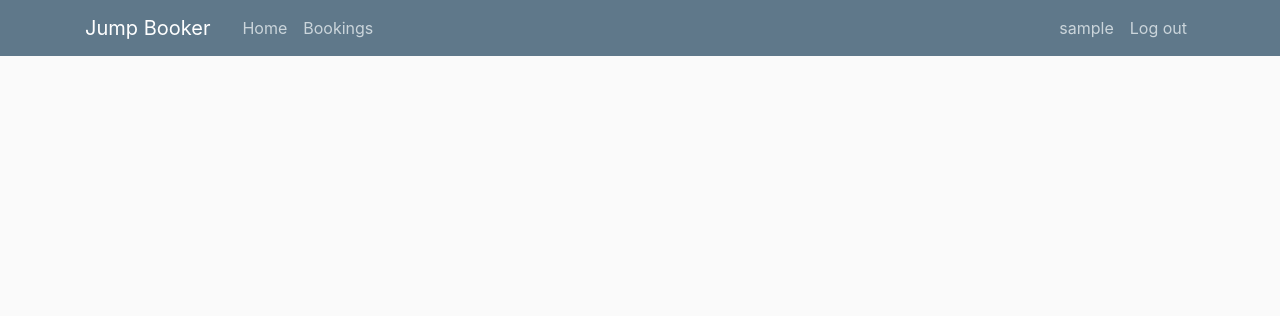
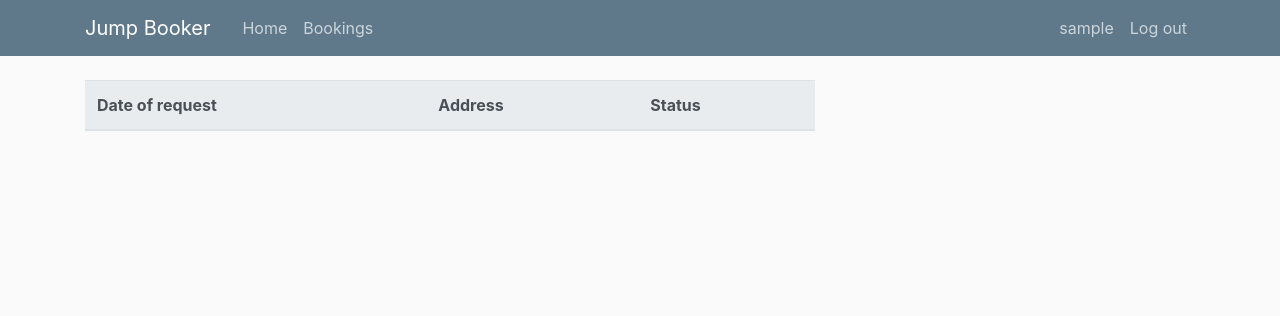
Before and after one commit to theogz/jump-booker, a Flask app: a page that uses booker/templates/bookings.html in a window 1280 px wide. Shown: the top 316 px of the page. Run offline with Flask 2, Linux system fonts and the light colour scheme; the visitor is signed in with stand-in values (Sample User, id 1); data comes from the database, SQL or seed files in the repository; data that the repository does not hold is empty; some libraries are stand-ins or nearby versions.

Commit message:
:sparkles: styling bookings

```diff
--- a/booker/templates/bookings.html
+++ b/booker/templates/bookings.html
@@ -1,14 +1,25 @@
 {% extends "layout.html" %}
 {% block content %}
-  {% for booking in bookings.items %}
-      <article class="media content-section">
-        <div class="media-body">
-          <div class="article-metadata">
-            <small class="text-muted">{{ booking.created_at.strftime('%e %b %Y %H:%M %p UTC') }}</small>
-          </div>
-          <p class="article-title">{{ booking.human_readable_address }}</p>
-          <p class="article-content">Status: {{ booking.status }}</p>
-        </div>
-      </article>
-  {% endfor %}
+<div class="table-responsive">
+  <table class="table table-hover">
+    <thead class="thead-light">
+      <th scope="col">Date of request</th>
+      <th scope="col">Address</th>
+      <th scope="col">Status</th>
+    </thead>
+    <tbody>
+      {% for booking in bookings.items %}
+      <tr class="table-{{ 'success' if booking.status == 'success' else
+      'secondary' if booking.status == 'cancelled' else
+      'danger' if booking.status == 'error' else
+      'warning' if booking.status == 'timeout' else
+      'default'}}">
+        <th scope="row">{{ booking.created_at.strftime('%e %b %Y %H:%M %p UTC') }}</th>
+        <td>{{ booking.human_readable_address }}</td>
+        <td>{{ booking.status }}</td>
+      </tr>
+      {% endfor %}
+    </tbody>
+  </table>
+</div>
 {% endblock content %}
```
